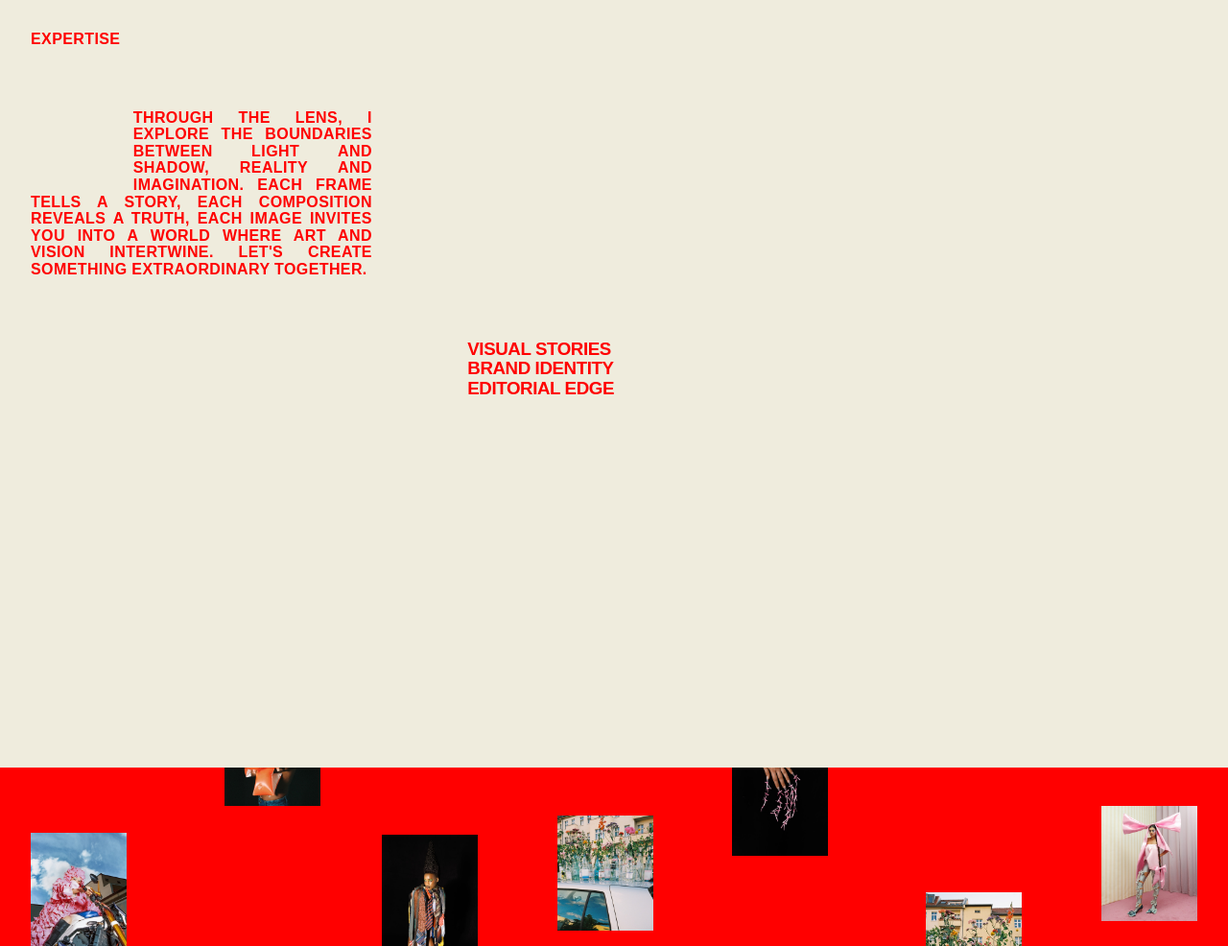
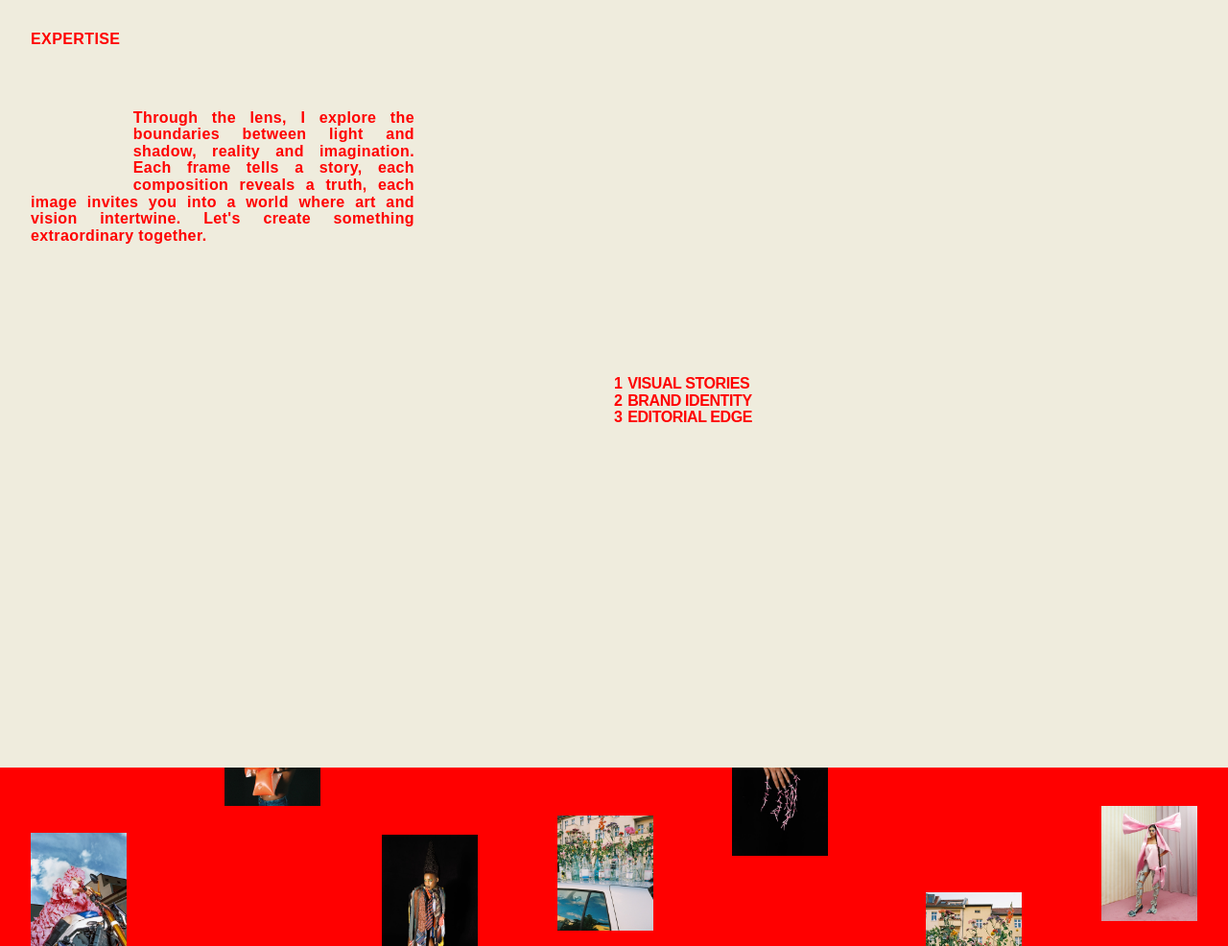
Before and after one commit to nardomarquez/on-scroll-layout-formations, a website built with Vite: page index.html in a window 1280 px wide. Shown: the part 4480-5466 px from the top of the page at 96% size. Built offline with nearby package versions, Linux system fonts and the light colour scheme; some packages are replaced by stand-ins of ours; files whose address does not match are found by name.

Commit message:
expertise section

```diff
--- a/index.html
+++ b/index.html
@@ -120,28 +120,29 @@
 
         <section id="expertise" class="expertise content">
           <div class="expertise__wrapper">
-            <h2 class="section__title">expertise</h2>
+            <h2 class="section__title">Expertise</h2>
 
             <div class="expertise__content">
               <div class="expertise__content__text">
                 <p class="expertise__desc indented">
                   Through the lens, I explore the boundaries between light and shadow, reality and imagination. Each frame tells a story, each composition reveals a truth, each image invites you into a world where art and vision intertwine. Let's create something extraordinary together.
                 </p>
+              </div>
 
-                <ul class="expertise__list">
-                  <li class="service__item">
-                    <h3 class="service__item__title">Visual Stories</h3>
+              <div class="expertise__content__list">
+                <ol class="expertise__list">
+                  <li class="expertise__item">
+                    <h3 class="expertise__item__title">Visual Stories</h3>
                   </li>
 
-                  <li class="service__item">
-                    <h3 class="service__item__title">Brand Identity</h3>
+                  <li class="expertise__item">
+                    <h3 class="expertise__item__title">Brand Identity</h3>
                   </li>
 
-                  <li class="service__item">
-                    <h3 class="service__item__title">Editorial Edge</h3>
+                  <li class="expertise__item">
+                    <h3 class="expertise__item__title">Editorial Edge</h3>
                   </li>
-                </ul>
-              </div>
+                </ol>
 
                 <div class="expertise__thumbnails">
                   <img src="images/21.jpg" class="expertise__thumbnail" />
@@ -150,6 +151,7 @@
                   <img src="images/7.jpg" class="expertise__thumbnail" />
                   <img src="images/12.jpg" class="expertise__thumbnail" />
                   <img src="images/33.jpg" class="expertise__thumbnail" />
+                </div>
               </div>
             </div>
           </div>
--- a/src/style.css
+++ b/src/style.css
@@ -4,9 +4,6 @@
 *::before,
 *::after {
   box-sizing: border-box;
-}
-
-* {
   margin: 0;
   padding: 0;
 }
@@ -36,15 +33,15 @@ img {
   height: auto;
 }
 
-.header__menu ol {
+ol {
   counter-reset: menu-counter 0;
 }
 
-.header__menu li {
+ol li {
   counter-increment: menu-counter;
 }
 
-.header__menu li::marker {
+ol li::marker {
   content: counter(menu-counter) "    ";
 }
 
@@ -61,15 +58,14 @@ a {
 
 /* components */
 .header {
-  color: var(--color-red);
   position: fixed;
   top: 0;
   inset-inline: 0;
   z-index: 10;
   padding: 2rem;
-
   display: grid;
   grid-template-columns: 1fr 1fr;
+  color: var(--color-red);
 }
 
 .header__nav {
@@ -88,9 +84,6 @@ a {
   flex-direction: column;
   justify-content: space-between;
   align-items: flex-start;
-}
-
-.header__menu__item {
 }
 
 .header__contact__link {
@@ -124,9 +117,6 @@ a {
   width: 100%;
   justify-content: center;
   gap: 8rem;
-
-  width: 100%;
-
   font-family: "PP Mondwest", serif;
   font-size: 8rem;
   font-weight: 700;
@@ -181,7 +171,6 @@ a {
 }
 
 .indented {
-  margin: 0;
   overflow: hidden;
 }
 
@@ -227,21 +216,14 @@ a {
 
 .works__item__wrapper {
   padding: var(--padding-section);
-
   position: relative;
   height: 960px;
-
   display: grid;
   grid-template-columns: 1fr 1fr;
-
   color: var(--color-red);
 }
 
-.works__item__title {
-  position: relative;
-  font-size: 1rem;
-}
-
+.works__item__title,
 .works__item__location {
   position: relative;
   font-size: 1rem;
@@ -275,36 +257,45 @@ a {
   margin-top: 4rem;
 }
 
+.expertise__content__list {
+  display: flex;
+  flex-direction: column;
+  justify-content: center;
+}
+
 .expertise__desc {
-  max-width: 40ch;
+  max-width: 400px;
   text-wrap: pretty;
   text-align: justify;
+  text-transform: none;
 }
 
 .expertise__list {
-  display: flex;
-  flex-direction: column;
-  align-self: flex-end;
+  list-style-position: inside;
 }
 
-.service__item {
-  display: flex;
-  flex-direction: column;
-  justify-content: flex-start;
-  gap: 1rem;
+.expertise__item {
   color: var(--color-red);
 }
 
-.service__item__title {
+.expertise__item::marker {
+  padding-right: 1rem;
+}
+
+.expertise__item__title {
   margin: 0;
   letter-spacing: -0.025rem;
+  font-size: 1rem;
+  display: inline;
 }
 
 .expertise__thumbnails {
-  grid-column: 2 / -1;
-  position: relative;
-  height: 350px;
-  width: 250px;
+  position: absolute;
+  top: 50%;
+  transform: translateY(-50%);
+  right: 64px;
+  height: 450px;
+  width: 350px;
   justify-self: center;
   align-self: center;
 }
@@ -438,7 +429,6 @@ a {
   display: inline-flex;
   width: 100%;
   justify-content: space-between;
-  width: 100%;
   font-family: "PP Mondwest", sans-serif;
   text-transform: none;
   font-size: 9rem;
```
Lines whose indentation alone changed are shown as unchanged.
